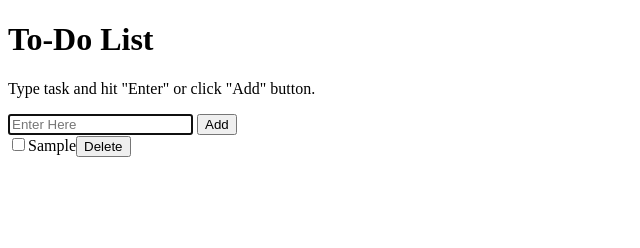
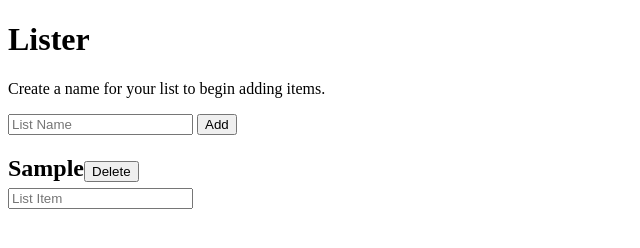
Before and after one commit to MarioDAlvarez/ZTM-DOM-To-Do, a plain HTML site: page index.html in a window 1280 px wide. Both pictures are taken after typing "Sample" into the empty fields and a click on the button "Add". Shown: the whole page, without its empty margins (0-640 px from the left). Drawn offline with Linux system fonts and the light colour scheme.

Commit message:
Added ability to create multiple lists. Individual list functionality lost.

```diff
--- a/index.html
+++ b/index.html
@@ -5,12 +5,16 @@
 	<link rel="stylesheet" type="text/css" href="style.css">
 </head>
 <body>
-	<h1>To-Do List</h1>
-	<p id="first">Type task and hit "Enter" or click "Add" button.</p>
-	<input id="userinput" type="text" placeholder="Enter Here">
-	<button id="add">Add</button>
-	<ul>
-	</ul>
+	<div>
+	<h1>Lister</h1>
+	</div>
+	<div>
+		<p id="first">Create a name for your list to begin adding items.</p>
+		<input id="listinput" type="text" placeholder="List Name">
+		<button id="add">Add</button>
+	</div>
+	<div id="listDiv">
+	</div>
 	<script type="text/javascript" src="script.js"></script>
 </body>
 </html>
--- a/script.js
+++ b/script.js
@@ -1,54 +1,60 @@
 var button = document.getElementById("add");
-var input = document.getElementById("userinput");
-var list = document.querySelector("ul");
+var listInput = document.getElementById("listinput");
+var listDiv = document.getElementById("listDiv")
 
 
 
-function inputFocus (){
-	input.focus();
+function listInputFocus (){
+	listInput.focus();
 }
+
 function inputLength() {
-	return input.value.length;
+	return listInput.value.length;
 }
 
 function addListAfterClick() {
 	if (inputLength() > 0) {
-		createListElement();
-		inputFocus();
+		createList();
 	}
 }
 
 function addListAfterKeypress(event) {
 	if (inputLength() > 0 && event.keyCode === 13) {
-		createListElement();
+		createList();
 	}
 }
-function createListElement() {
-	var checkbox = document.createElement("input");
-	checkbox.setAttribute("type", "checkbox");
-	checkbox.setAttribute("id", input.value);
-	checkbox.addEventListener('click', toggleDone);
 
-	var label = document.createElement("label");
-	label.setAttribute("for", input.value);
+// function addItemAfterKeypress(event) {
+// 	if (itemInuputLength > 0 && event.keyCode === 13) {
+// 		return true
+// 	}
+// }
 
-	var li = document.createElement("li");
+function createList() {
+	var itemInput = document.createElement("input");
+	itemInput.setAttribute("type", "text");
+	itemInput.setAttribute("placeholder", "List Item");
+	// itemInput.addEventListener("keypress", addItemAfterKeypress);
 
-	var deleteButton = document.createElement("button");
-	deleteButton.innerHTML = "Delete"
-	deleteButton.addEventListener("click", deleteLi)
+	var list = document.createElement("ul");
+	var deleteButton = createDeleteButton();
+	var listTitle = document.createElement("h2");
+	var div1 = document.createElement("div");
+	var div2 = document.createElement("div");
 
-	label.appendChild(checkbox);
-	label.append(`${input.value}`);
-	label.appendChild(deleteButton);
-	li.appendChild(label);
-	list.insertBefore(li, list.firstChild);
-	input.value = "";
+	listTitle.innerHTML = `${listInput.value}`;
+	listTitle.appendChild(deleteButton);
+	listTitle.appendChild(div2);
+	div2.appendChild(itemInput);
+	div2.appendChild(list);
+	div1.appendChild(listTitle);
+	listDiv.appendChild(div1);
+	listInput.value = "";
 }
 
 function deleteLi(){
 	this.parentNode.parentNode.remove();
-	inputFocus();
+	listInputFocus();
 }
 
 function toggleDone(item) {
@@ -60,13 +66,52 @@ function toggleDone(item) {
 	} else {
 		list.insertBefore(listItem, list.firstChild)
 	}
-	inputFocus();
 }
 
+
+function createDeleteButton () {
+	var deleteButton = document.createElement("button");
+	deleteButton.innerHTML = "Delete"
+	deleteButton.addEventListener("click", deleteLi)
+	return deleteButton;
+}
 button.addEventListener("click", addListAfterClick);
 
-input.addEventListener("keypress", addListAfterKeypress);
+listInput.addEventListener("keypress", addListAfterKeypress);
 
-document.addEventListener("click", inputFocus);
+listInputFocus();
 
-inputFocus();
+// function createItemInput() {
+// 	var itemInput = document.createElement("input");
+// 	itemInput.setAttribute("type", "text");
+// 	itemInput.setAttribute("placeholder", "List Item");
+// 	var itemInuputLength = itemInput.value.length;
+// 	var itemTrue = itemInput.addEventListener("keypress", addItemAfterKeypress);
+// 	if (itemTrue == true) {
+// 		createlistItem
+// 	}
+// }
+
+
+// function createlistItem(itemValue) {
+// 	var checkbox = document.createElement("input");
+// 	checkbox.setAttribute("type", "checkbox");
+// 	checkbox.setAttribute("id", itemInput.value);
+// 	checkbox.addEventListener('click', toggleDone);
+
+// 	var label = document.createElement("label");
+// 	label.setAttribute("for", itemInput.value);
+
+// 	var li = document.createElement("li");
+
+// 	var deleteButton = document.createElement("button");
+// 	deleteButton.innerHTML = "Delete";
+// 	deleteButton.addEventListener("click", deleteLi);
+
+// 	label.appendChild(checkbox);
+// 	label.append(`${input.value}`);
+// 	label.appendChild(deleteButton);
+// 	li.appendChild(label);
+// 	list.insertBefore(li, list.firstChild);
+// 	itemInput.value = "";
+// }
--- a/style.css
+++ b/style.css
@@ -1,9 +1,17 @@
+div {
+  display: block;
+}
+
 ul {
   list-style-type: none;
   margin: 0;
   padding: 0;
 }
 
+.container {
+  margin: auto;
+}
+
 .done {
   text-decoration: line-through;
 }
```
